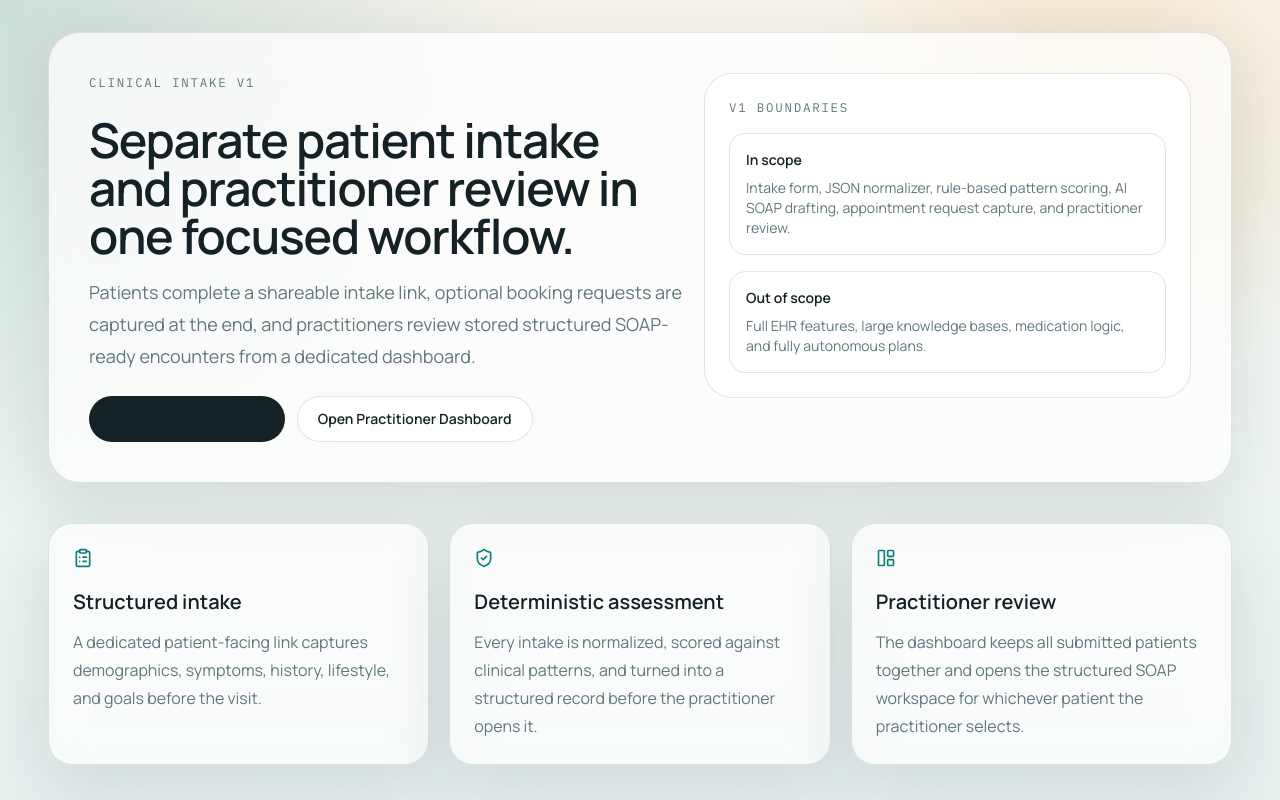
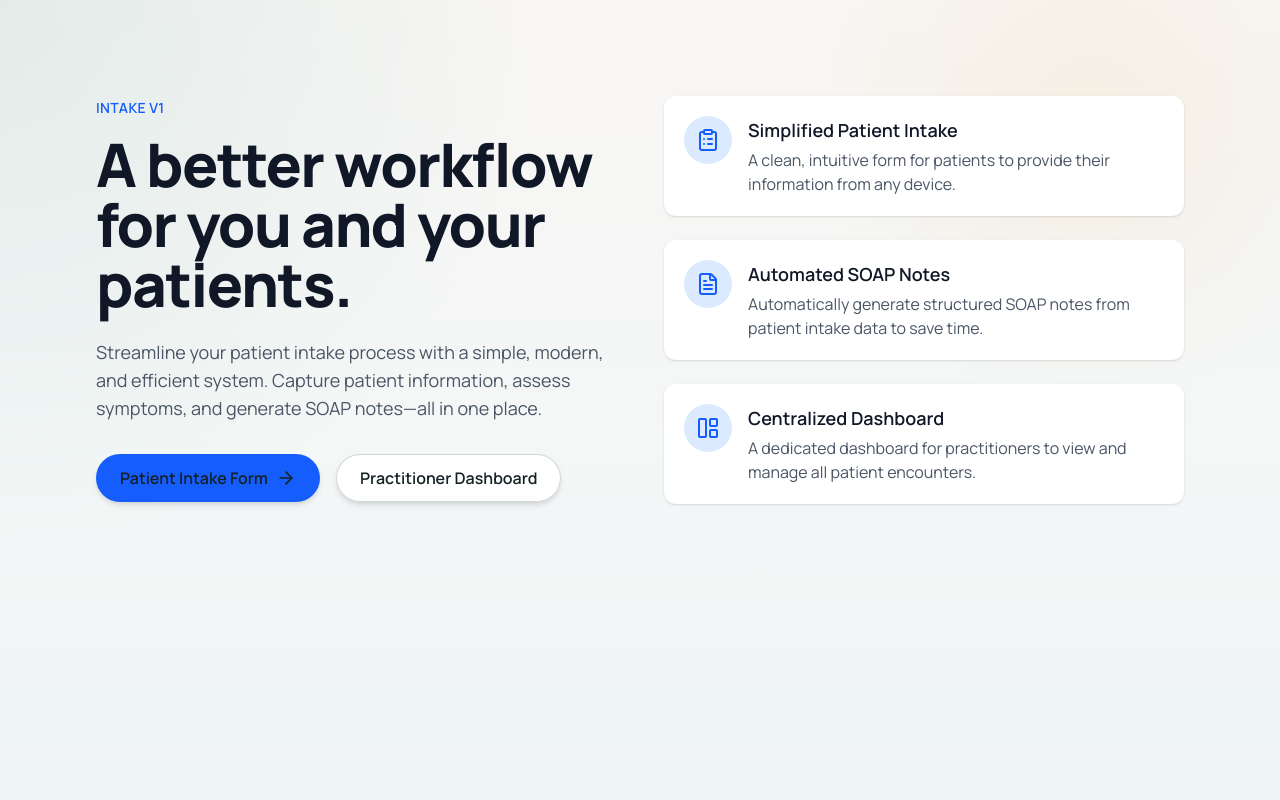
Before and after one commit to GaneshDatta96/intakev1, a Next.js app: page / in a window 1280 px wide. Built offline with nearby package versions, Linux system fonts and the light colour scheme.

Commit message:
feat: Redesign homepage and overhaul dashboard layout

```diff
--- a/src/app/dashboard/page.tsx
+++ b/src/app/dashboard/page.tsx
@@ -7,17 +7,22 @@ export default async function DashboardPage() {
   const cases = await getDashboardCases();
 
   return (
-    <div className="mx-auto flex w-full max-w-7xl flex-1 flex-col gap-6 px-5 py-8 sm:px-8 lg:px-12">
-      <div className="glass-panel rounded-[2rem] p-6 sm:p-8">
-        <p className="section-label">Practitioner Dashboard</p>
-        <h1 className="mt-2 text-3xl font-semibold tracking-tight sm:text-4xl">
-          Review submitted patients and open their structured SOAP view
-        </h1>
-        <p className="mt-3 max-w-3xl leading-7 text-[color:var(--muted)]">
-          Each patient intake is processed into a normalized record, scored for
-          relevant patterns, and surfaced here for practitioner review.
-        </p>
-      </div>
+    <div className="mx-auto flex w-full max-w-[1600px] flex-1 flex-col gap-5 px-4 py-4 sm:px-6 sm:py-6 lg:px-8">
+      <section className="rounded-[2rem] border border-[color:var(--line-strong)] bg-[color:var(--surface-strong)] px-6 py-5 shadow-[0_18px_60px_rgba(27,44,52,0.12)] sm:px-8">
+        <div className="flex flex-col gap-3 xl:flex-row xl:items-end xl:justify-between">
+          <div>
+            <p className="section-label">Practitioner Dashboard</p>
+            <h1 className="mt-2 text-3xl font-semibold tracking-[-0.03em] sm:text-4xl">
+              Submitted encounters on the left. Full SOAP workspace on the right.
+            </h1>
+          </div>
+          <p className="max-w-2xl text-sm leading-7 text-[color:var(--muted)] xl:text-right">
+            Select a patient from the encounter panel to review the processed
+            intake, assessment context, appointment request, and structured SOAP
+            draft.
+          </p>
+        </div>
+      </section>
 
       <DashboardShell cases={cases} />
     </div>
--- a/src/app/globals.css
+++ b/src/app/globals.css
@@ -5,8 +5,11 @@
   --foreground: #142125;
   --surface: rgba(255, 255, 255, 0.72);
   --surface-strong: rgba(255, 255, 255, 0.9);
+  --surface-raised: rgba(255, 255, 255, 0.96);
   --muted: #61777d;
+  --muted-strong: #425b60;
   --line: rgba(20, 33, 37, 0.12);
+  --line-strong: rgba(20, 33, 37, 0.2);
   --accent: #0e7c7b;
   --danger: #9f3f35;
   --shadow: 0 20px 70px rgba(27, 44, 52, 0.12);
--- a/src/app/page.tsx
+++ b/src/app/page.tsx
@@ -1,101 +1,84 @@
+
 import Link from "next/link";
 import {
   ArrowRight,
   ClipboardList,
+  FileText,
   LayoutPanelLeft,
-  ShieldCheck,
 } from "lucide-react";
 
 export default function Home() {
   return (
-    <main className="mx-auto flex w-full max-w-7xl flex-1 flex-col gap-10 px-5 py-8 sm:px-8 lg:px-12">
-      <section className="glass-panel overflow-hidden rounded-[2rem] p-8 sm:p-10">
-        <div className="card-grid items-start">
-          <div className="space-y-6">
-            <p className="section-label">Clinical Intake V1</p>
-            <div className="space-y-4">
-              <h1 className="max-w-3xl text-4xl font-semibold tracking-tight sm:text-5xl">
-                Separate patient intake and practitioner review in one focused workflow.
-              </h1>
-              <p className="max-w-2xl text-lg leading-8 text-[color:var(--muted)]">
-                Patients complete a shareable intake link, optional booking requests
-                are captured at the end, and practitioners review stored structured
-                SOAP-ready encounters from a dedicated dashboard.
-              </p>
-            </div>
-            <div className="flex flex-col gap-3 sm:flex-row">
+    <main className="flex-1 bg-gray-50/50">
+      <div className="mx-auto max-w-6xl px-4 py-12 sm:px-6 lg:px-8 lg:py-24">
+        <div className="grid grid-cols-1 items-center gap-12 lg:grid-cols-2">
+          <div className="max-w-xl">
+            <p className="text-sm font-semibold uppercase tracking-wide text-blue-600">
+              Intake V1
+            </p>
+            <h1 className="mt-4 text-4xl font-extrabold tracking-tight text-gray-900 sm:text-5xl lg:text-6xl">
+              A better workflow for you and your patients.
+            </h1>
+            <p className="mt-6 text-lg text-gray-600">
+              Streamline your patient intake process with a simple, modern, and
+              efficient system. Capture patient information, assess symptoms, and
+              generate SOAP notes—all in one place.
+            </p>
+            <div className="mt-8 flex gap-4">
               <Link
-                href="/intake"
-                className="inline-flex items-center justify-center gap-2 rounded-full bg-[color:var(--foreground)] px-5 py-3 text-sm font-semibold text-[color:var(--background)] transition-transform hover:-translate-y-0.5"
+                href="/questionnaire"
+                className="inline-flex items-center gap-2 rounded-full bg-blue-600 px-6 py-3 text-base font-semibold text-white shadow-md transition-transform hover:scale-105 hover:bg-blue-700"
               >
-                Open Patient Intake
-                <ArrowRight className="h-4 w-4" />
+                Patient Intake Form
+                <ArrowRight className="h-5 w-5" />
               </Link>
               <Link
                 href="/dashboard"
-                className="inline-flex items-center justify-center gap-2 rounded-full border border-[color:var(--line)] bg-[color:var(--surface-strong)] px-5 py-3 text-sm font-semibold text-[color:var(--foreground)] transition-transform hover:-translate-y-0.5"
+                className="inline-flex items-center gap-2 rounded-full bg-white px-6 py-3 text-base font-semibold text-blue-600 shadow-md ring-1 ring-inset ring-gray-300 transition-transform hover:scale-105"
               >
-                Open Practitioner Dashboard
+                Practitioner Dashboard
               </Link>
             </div>
           </div>
-          <div className="rounded-[1.75rem] border border-[color:var(--line)] bg-[color:var(--surface-strong)] p-6">
-            <p className="section-label">V1 Boundaries</p>
-            <div className="mt-4 space-y-4 text-sm text-[color:var(--muted)]">
-              <div className="rounded-2xl border border-[color:var(--line)] p-4">
-                <div className="font-semibold text-[color:var(--foreground)]">
-                  In scope
-                </div>
-                <p className="mt-2">
-                  Intake form, JSON normalizer, rule-based pattern scoring, AI SOAP
-                  drafting, appointment request capture, and practitioner review.
-                </p>
-              </div>
-              <div className="rounded-2xl border border-[color:var(--line)] p-4">
-                <div className="font-semibold text-[color:var(--foreground)]">
-                  Out of scope
-                </div>
-                <p className="mt-2">
-                  Full EHR features, large knowledge bases, medication logic, and
-                  fully autonomous plans.
-                </p>
-              </div>
-            </div>
+
+          <div className="space-y-6">
+            <Feature
+              icon={ClipboardList}
+              title="Simplified Patient Intake"
+              description="A clean, intuitive form for patients to provide their information from any device."
+            />
+            <Feature
+              icon={FileText}
+              title="Automated SOAP Notes"
+              description="Automatically generate structured SOAP notes from patient intake data to save time."
+            />
+            <Feature
+              icon={LayoutPanelLeft}
+              title="Centralized Dashboard"
+              description="A dedicated dashboard for practitioners to view and manage all patient encounters."
+            />
           </div>
         </div>
-      </section>
-
-      <section className="grid gap-5 md:grid-cols-3">
-        {[
-          {
-            icon: ClipboardList,
-            title: "Structured intake",
-            body: "A dedicated patient-facing link captures demographics, symptoms, history, lifestyle, and goals before the visit.",
-          },
-          {
-            icon: ShieldCheck,
-            title: "Deterministic assessment",
-            body: "Every intake is normalized, scored against clinical patterns, and turned into a structured record before the practitioner opens it.",
-          },
-          {
-            icon: LayoutPanelLeft,
-            title: "Practitioner review",
-            body: "The dashboard keeps all submitted patients together and opens the structured SOAP workspace for whichever patient the practitioner selects.",
-          },
-        ].map((item) => {
-          const Icon = item.icon;
-          return (
-            <article
-              key={item.title}
-              className="glass-panel rounded-[1.5rem] p-6 transition-transform hover:-translate-y-1"
-            >
-              <Icon className="h-5 w-5 text-[color:var(--accent)]" />
-              <h2 className="mt-5 text-xl font-semibold">{item.title}</h2>
-              <p className="mt-3 leading-7 text-[color:var(--muted)]">{item.body}</p>
-            </article>
-          );
-        })}
-      </section>
+      </div>
     </main>
   );
 }
+
+function Feature(props: {
+  icon: React.ElementType;
+  title: string;
+  description: string;
+}) {
+  const Icon = props.icon;
+  return (
+    <div className="flex gap-4 rounded-xl bg-white p-5 shadow-sm">
+      <div className="flex h-12 w-12 shrink-0 items-center justify-center rounded-full bg-blue-100 text-blue-600">
+        <Icon className="h-6 w-6" />
+      </div>
+      <div>
+        <h3 className="text-lg font-semibold text-gray-900">{props.title}</h3>
+        <p className="mt-1 text-gray-600">{props.description}</p>
+      </div>
+    </div>
+  );
+}
--- a/src/components/dashboard/dashboard-shell.tsx
+++ b/src/components/dashboard/dashboard-shell.tsx
@@ -2,33 +2,36 @@
 
 import Link from "next/link";
 import { useState } from "react";
-import { CalendarDays, CheckCircle2, Copy, FileJson } from "lucide-react";
+import {
+  CalendarDays,
+  CheckCircle2,
+  ChevronRight,
+  Copy,
+  FileJson,
+  UserRound,
+} from "lucide-react";
 import { type DashboardCase } from "@/lib/dashboard/dashboard-data";
 
 export function DashboardShell({ cases }: { cases: DashboardCase[] }) {
   const [selectedId, setSelectedId] = useState(cases[0]?.id ?? "");
-  const [copied, setCopied] = useState(false);
-  const [planDrafts, setPlanDrafts] = useState<Record<string, string>>(
-    Object.fromEntries(cases.map((item) => [item.id, item.soap.plan_draft])),
-  );
 
   if (cases.length === 0) {
     return (
-      <section className="glass-panel rounded-[2rem] p-6 sm:p-8">
-        <p className="section-label">No Patients Yet</p>
+      <section className="rounded-[2rem] border border-[color:var(--line-strong)] bg-[color:var(--surface-strong)] p-6 shadow-[0_20px_70px_rgba(27,44,52,0.12)] sm:p-8">
+        <p className="section-label">No Submitted Encounters</p>
         <h2 className="mt-2 text-2xl font-semibold">
-          The dashboard will populate as soon as patients complete the intake.
+          The patient list will fill up as patients complete the intake.
         </h2>
         <p className="mt-3 max-w-3xl leading-7 text-[color:var(--muted)]">
-          Share the public intake link with patients, and each completed intake
-          will appear here as a structured encounter ready for SOAP review.
+          Share the patient intake link and each submission will show up here.
         </p>
         <div className="mt-6">
           <Link
-            href="/intake"
-            className="inline-flex items-center justify-center rounded-full bg-[color:var(--foreground)] px-5 py-3 text-sm font-semibold text-[color:var(--background)]"
+            href="/questionnaire"
+            className="inline-flex items-center justify-center gap-2 rounded-full bg-[color:var(--foreground)] px-5 py-3 text-sm font-semibold text-[color:var(--background)]"
           >
-            Open Patient Intake Link
+            Open Patient Intake Form
+            <ChevronRight className="h-4 w-4" />
           </Link>
         </div>
       </section>
@@ -36,40 +39,13 @@ export function DashboardShell({ cases }: { cases: DashboardCase[] }) {
   }
 
   const activeCase = cases.find((item) => item.id === selectedId) ?? cases[0];
-  const activePlanDraft = planDrafts[activeCase.id] ?? activeCase.soap.plan_draft;
-
-  function handleCopy() {
-    if (copied) {
-      return;
-    }
-
-    const payload = {
-      ...activeCase,
-      soap: {
-        ...activeCase.soap,
-        plan_draft: activePlanDraft,
-      },
-    };
-
-    window.navigator.clipboard.writeText(JSON.stringify(payload, null, 2));
-    setCopied(true);
-    setTimeout(() => setCopied(false), 2000);
-  }
 
   return (
-    <div className="card-grid">
-      <div className="glass-panel rounded-[2rem] p-6 sm:p-8">
-        <div className="flex items-center justify-between gap-3">
-          <div>
-            <p className="section-label">Patients</p>
-            <h2 className="mt-2 text-2xl font-semibold">Submitted encounters</h2>
-          </div>
-          <div className="rounded-full bg-[color:var(--surface-strong)] px-3 py-1 text-xs font-mono text-[color:var(--muted)]">
-            {cases.length} total
-          </div>
-        </div>
-
-        <div className="mt-6 space-y-3">
+    <div className="flex h-full flex-1 gap-5">
+      <aside className="w-96 rounded-[2rem] border border-[color:var(--line-strong)] bg-[color:var(--surface-strong)] p-4 shadow-lg">
+        <div className="flex h-full flex-col">
+            <p className="section-label px-2">Patient Encounters</p>
+            <div className="mt-4 flex-1 space-y-3 overflow-y-auto pr-1">
               {cases.map((item) => {
                 const isActive = selectedId === item.id;
 
@@ -77,185 +53,78 @@ export function DashboardShell({ cases }: { cases: DashboardCase[] }) {
                   <button
                     key={item.id}
                     onClick={() => setSelectedId(item.id)}
-                className={`w-full rounded-2xl border px-4 py-4 text-left transition-colors ${isActive ? "border-transparent bg-[color:var(--accent)] text-white" : "border-[color:var(--line)] bg-[color:var(--surface-strong)]"}`}
-              >
-                <div className="flex items-start justify-between gap-3">
-                  <div>
-                    <div className="font-semibold">
+                    className={`w-full rounded-[1.5rem] border px-4 py-4 text-left transition-all ${isActive ? "border-transparent bg-[#183137] text-white shadow-md" : "border-[color:var(--line)] bg-[color:var(--surface-raised)] hover:border-[color:var(--line-strong)]"}`}>
+                      <p className="truncate text-sm font-semibold">
                         {item.patient.first_name} {item.patient.last_name}
-                    </div>
-                    <p
-                      className={`mt-2 text-sm leading-6 ${isActive ? "text-white/80" : "text-[color:var(--muted)]"}`}
-                    >
+                      </p>
+                      <p className={`mt-2 text-sm leading-6 ${isActive ? "text-white/78" : "text-[color:var(--muted)]"}`}>
                         {item.chief_complaint}
                       </p>
-                  </div>
-                  <div className="text-right">
-                    <div className="font-mono text-xs">
+                      <p className="mt-3 font-mono text-[11px] uppercase tracking-wider opacity-70">
                         {new Date(item.submitted_at).toLocaleDateString()}
-                    </div>
-                    {item.appointment_request ? (
-                      <div
-                        className={`mt-2 rounded-full px-2 py-1 text-[10px] font-mono uppercase tracking-[0.18em] ${isActive ? "bg-white/16 text-white" : "bg-[color:var(--accent)]/10 text-[color:var(--accent)]"}`}
-                      >
-                        Appointment
-                      </div>
-                    ) : null}
-                  </div>
-                </div>
+                      </p>
                   </button>
                 );
               })}
             </div>
         </div>
+      </aside>
+      <main className="flex-1 rounded-[2rem] border border-[color:var(--line-strong)] bg-[color:var(--surface-strong)] p-6 shadow-lg">
+        <PatientDetail case={activeCase} />
+      </main>
+    </div>
+  );
+}
 
-      <div className="glass-panel rounded-[2rem] p-6 sm:p-8">
-        <div className="flex items-start justify-between gap-4">
+function PatientDetail({ case: activeCase }: { case: DashboardCase }) {
+    const [planDraft, setPlanDraft] = useState(activeCase.soap.plan_draft);
+    const [copied, setCopied] = useState(false);
+
+    function handleCopy() {
+        if (copied) return;
+        window.navigator.clipboard.writeText(JSON.stringify(activeCase, null, 2));
+        setCopied(true);
+        setTimeout(() => setCopied(false), 2000);
+    }
+
+    return (
+        <div className="space-y-8">
+            <header className="flex items-start justify-between">
                 <div>
-            <p className="section-label">Structured SOAP View</p>
-            <h2 className="mt-2 text-2xl font-semibold">
-              {activeCase.patient.first_name} {activeCase.patient.last_name}
-            </h2>
-            <p className="mt-3 text-sm leading-6 text-[color:var(--muted)]">
-              Submitted {new Date(activeCase.submitted_at).toLocaleString()}
-            </p>
+                    <h2 className="text-3xl font-bold tracking-tight">{activeCase.patient.first_name} {activeCase.patient.last_name}</h2>
+                    <p className="mt-2 text-lg text-gray-600">{activeCase.chief_complaint}</p>
+                    <p className="mt-2 font-mono text-xs uppercase text-gray-400">{new Date(activeCase.submitted_at).toLocaleString()}</p>
                 </div>
-          <div className="flex items-center gap-2">
                 <button
                   onClick={handleCopy}
-              className="shrink-0 rounded-full border border-[color:var(--line)] bg-[color:var(--surface-strong)] p-2.5 transition-colors hover:bg-[color:var(--surface-raised)]"
-            >
-              {copied ? (
-                <CheckCircle2 className="h-5 w-5 text-[color:var(--accent)]" />
-              ) : (
-                <Copy className="h-5 w-5" />
-              )}
+                  className="rounded-full p-3 border border-gray-200 bg-white hover:bg-gray-50 transition-colors">
+                  {copied ? <CheckCircle2 className="h-5 w-5 text-green-500" /> : <Copy className="h-5 w-5 text-gray-500" />}
                 </button>
-          </div>
-        </div>
+            </header>
 
-        <div className="mt-6 grid gap-4 md:grid-cols-2">
-          <SummaryCard
-            title="Patient"
-            body={`${activeCase.patient.first_name} ${activeCase.patient.last_name}\n${activeCase.patient.contact.phone || "No phone provided"}\n${activeCase.patient.contact.email || "No email provided"}`}
-          />
-          <SummaryCard
-            title="Encounter"
-            body={`Status: ${formatStatus(activeCase.encounter_status)}\nSOAP: ${formatStatus(activeCase.soap_review_status)}\nComplaint: ${activeCase.chief_complaint}`}
-          />
-        </div>
-
-        {activeCase.appointment_request ? (
-          <div className="mt-6 rounded-[1.5rem] border border-[color:var(--line)] bg-[color:var(--surface-strong)] p-5">
-            <div className="flex items-center gap-3">
-              <div className="rounded-full bg-[color:var(--accent)]/12 p-2 text-[color:var(--accent)]">
-                <CalendarDays className="h-4 w-4" />
-              </div>
-              <div>
-                <p className="section-label">Appointment Request</p>
-                <p className="mt-1 text-sm leading-6 text-[color:var(--muted)]">
-                  {activeCase.appointment_request.preferred_day},{" "}
-                  {activeCase.appointment_request.preferred_time}
-                </p>
-              </div>
-            </div>
-            {activeCase.appointment_request.notes ? (
-              <p className="mt-4 text-sm leading-7 text-[color:var(--muted)]">
-                {activeCase.appointment_request.notes}
-              </p>
-            ) : null}
-          </div>
-        ) : null}
-
-        <div className="mt-6 space-y-6">
-          <div className="rounded-[1.5rem] border border-[color:var(--line)] bg-[color:var(--surface-strong)] p-5">
-            <p className="section-label">Assessment</p>
-            <div className="mt-4 space-y-3">
-              {activeCase.assessment.results.map((result) => (
-                <div
-                  key={`${activeCase.id}-${result.pattern_key}-${result.rank}`}
-                  className="rounded-2xl border border-[color:var(--line)] px-4 py-4"
-                >
-                  <div className="flex items-center justify-between gap-4">
-                    <div className="font-semibold">{result.label}</div>
-                    <div className="font-mono text-sm text-[color:var(--muted)]">
-                      {result.confidence.toFixed(2)}
-                    </div>
-                  </div>
-                  <p className="mt-2 text-sm leading-6 text-[color:var(--muted)]">
-                    {result.evidence.join(" ")}
-                  </p>
-                </div>
-              ))}
-            </div>
-          </div>
-
-          <div className="rounded-[1.5rem] border border-[color:var(--line)] bg-[color:var(--surface-strong)] p-5">
-            <p className="section-label">SOAP Draft</p>
-            <div className="mt-4 space-y-4 text-sm leading-7">
+            <div className="space-y-10">
               <SoapSection title="Subjective" body={activeCase.soap.subjective} />
               <SoapSection title="Objective" body={activeCase.soap.objective} />
               <SoapSection title="Assessment" body={activeCase.soap.assessment} />
               <label className="grid gap-2">
-                <span className="font-semibold">Plan Draft</span>
+                  <h3 className="text-2xl font-bold tracking-tight">Plan Draft</h3>
                   <textarea
-                  value={activePlanDraft}
-                  onChange={(event) =>
-                    setPlanDrafts((current) => ({
-                      ...current,
-                      [activeCase.id]: event.target.value,
-                    }))
-                  }
-                  className="min-h-40 w-full rounded-2xl border border-[color:var(--line)] bg-[color:var(--background)]/50 px-4 py-3 text-[color:var(--muted)] outline-none transition focus:border-[color:var(--accent)]"
+                    value={planDraft}
+                    onChange={(event) => setPlanDraft(event.target.value)}
+                    className="w-full min-h-48 rounded-xl border border-gray-200 bg-white p-4 text-base text-gray-800 outline-none focus:ring-2 focus:ring-blue-500"
                   />
               </label>
             </div>
-          </div>
 
-          <details className="rounded-[1.5rem] border border-[color:var(--line)] bg-[color:var(--surface-strong)] p-5">
-            <summary className="flex cursor-pointer items-center gap-2 font-semibold">
-              <FileJson className="h-4 w-4" />
-              Expand normalized intake JSON
+            <details className="rounded-xl border bg-gray-50 p-4">
+                <summary className="cursor-pointer font-semibold text-gray-800 flex items-center gap-2">
+                    <FileJson className="h-5 w-5 text-gray-500" />
+                    View Full Intake JSON
                 </summary>
-            <pre className="mt-4 overflow-x-auto rounded-2xl bg-[#132025] p-4 text-xs leading-6 text-[#d9f3ef]">
+                <pre className="mt-4 overflow-x-auto rounded-lg bg-gray-900 p-4 text-sm text-white/80">
                     {JSON.stringify(activeCase.normalized_intake, null, 2)}
                 </pre>
             </details>
-
-          {activeCase.source === "demo" ? (
-            <p className="text-sm leading-6 text-[color:var(--muted)]">
-              Showing demo encounter data because no Supabase connection is configured
-              for the dashboard runtime yet.
-            </p>
-          ) : null}
         </div>
-      </div>
-    </div>
-  );
+    )
 }
-
-function SummaryCard(props: { title: string; body: string }) {
-  return (
-    <div className="rounded-[1.5rem] border border-[color:var(--line)] bg-[color:var(--surface-strong)] p-5">
-      <p className="section-label">{props.title}</p>
-      <p className="mt-3 whitespace-pre-wrap text-sm leading-7 text-[color:var(--muted)]">
-        {props.body}
-      </p>
-    </div>
-  );
-}
-
-function SoapSection(props: { title: string; body: string }) {
-  return (
-    <section>
-      <h3 className="font-semibold">{props.title}</h3>
-      <p className="mt-2 whitespace-pre-wrap text-[color:var(--muted)]">
-        {props.body}
-      </p>
-    </section>
-  );
-}
-
-function formatStatus(value: string) {
-  return value.replaceAll("_", " ");
-}
```
Lines whose indentation alone changed are shown as unchanged.
